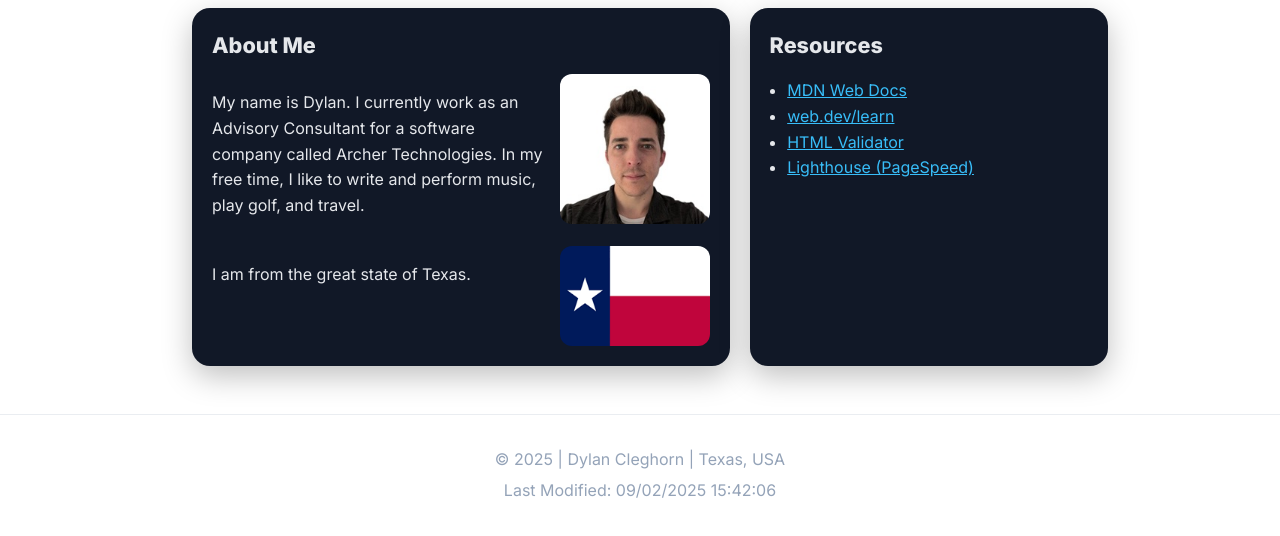
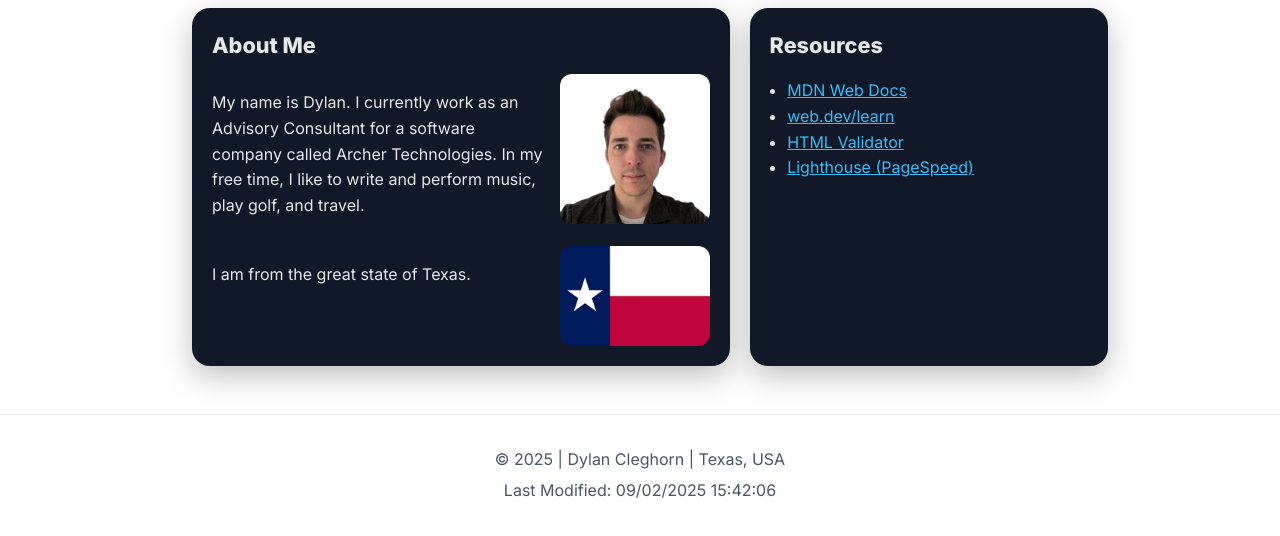
Before and after one commit to dylancleghorn/wdd131, a plain HTML site: page index.html in a window 1280 px wide. Shown: the part 228-764 px from the top of the page. Drawn offline with Linux system fonts and the light colour scheme.

Commit message:
fixed contrast issue

```diff
--- a/styles/base.css
+++ b/styles/base.css
@@ -2,7 +2,7 @@
   --bg: #0f172a;
   --card: #111827;
   --text: #e5e7eb;
-  --muted: #94a3b8;
+  --muted: #4b5563;
   --brand: #38bdf8;
   --brand-strong: #0ea5e9;
   --maxw: 960px;
```
